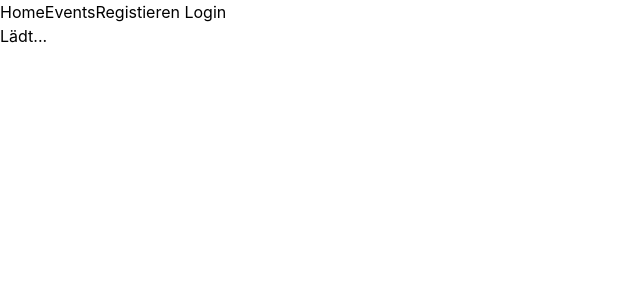
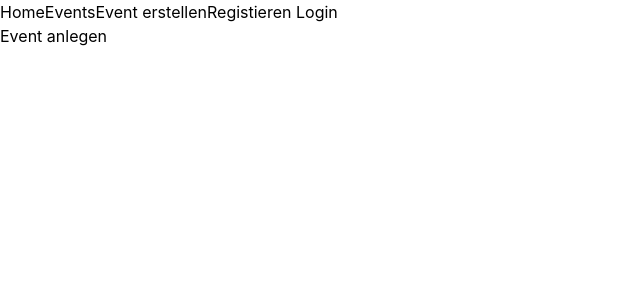
Before and after one commit to Vickiiv/event-scheduler, a React (Vite) app: page /events/new in a window 1280 px wide. Shown: the top 300 px of the page, without its empty margins (0-640 px from the left). Built offline with nearby package versions, Linux system fonts and the light colour scheme; no server answers; sample sign-in values are in the browser's storage.

Commit message:
add create-event-page

```diff
--- a/src/App.tsx
+++ b/src/App.tsx
@@ -5,6 +5,8 @@ import Events from "./Pages/Events";
 import EventDetails from "./Pages/EventDetails";
 import Register from "./Pages/Register";
 import Login from "./Pages/Login";
+import ProtectedRoute from "./components/ProtectedRoute";
+import CreateEvent from "./Pages/CreateEvent";
 
 function App() {
   return (
@@ -13,6 +15,14 @@ function App() {
       <Routes>
         <Route path="/" element={<Home />} />
         <Route path="/events" element={<Events />} />
+        <Route
+          path="/events/new"
+          element={
+            <ProtectedRoute>
+              <CreateEvent />
+            </ProtectedRoute>
+          }
+        />
         <Route path="/events/:id" element={<EventDetails />} />
         <Route path="/register" element={<Register />} />
         <Route path="/login" element={<Login />} />
--- /dev/null
+++ b/src/Pages/CreateEvent.tsx
@@ -0,0 +1,9 @@
+function CreateEvent() {
+  return (
+    <div>
+      <h1>Event anlegen</h1>
+    </div>
+  );
+}
+
+export default CreateEvent;
--- a/src/components/Navbar.tsx
+++ b/src/components/Navbar.tsx
@@ -5,6 +5,7 @@ function Navbar() {
     <nav>
       <Link to="/">Home</Link>
       <Link to="/events">Events</Link>
+      <Link to="events/new">Event erstellen</Link>
       <Link to="/register">Registieren</Link>
       <Link to="/login"> Login</Link>
     </nav>
```
